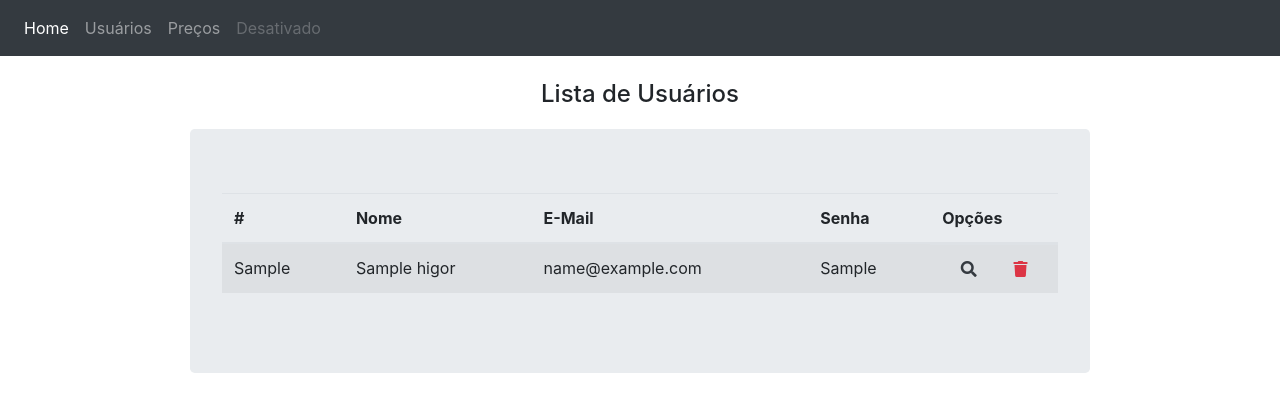
After one commit to AndersonLopes14/pdo_com_php, a PHP site: page /usuarios.php in a window 1280 px wide. The commit adds this page. Shown: the top 412 px of the page. Run offline with PHP 8.4, Linux system fonts and the light colour scheme; tables that the repository leaves empty or names only in its code hold one stand-in row (values such as "Sample post"); some libraries are stand-ins or nearby versions.

Commit message:
aula19/05/2025

```diff
--- a/conexao.php
+++ b/conexao.php
@@ -1,15 +1,18 @@
 <?php
 
-$serverName         ='localhost';
-$userName           ='root';
-$passWd             ='';
-$dbname             ='meu_primeiro_banco';
+    $serverName     = 'localhost';
+    $userName       = 'root';
+    $passWd         = '';
+    $dbname         = 'meu_primeiro_banco';
 
-try {
-    $conn = new pdd("mysql:host=$serveName;dbname=$dbname",$userName,$passWd)
-$conn->setAtribute(PDO::attr_errmode,PDO::errmode_exception);
-} catch(PDOxception $erro) {
-    echo 'Conexão falhou: ' .$erro->getMessage()
-}
+    try {
+        $conn = new PDO("mysql:host=$serverName;dbname=$dbname", $userName, $passWd);
+        $conn->setAttribute(PDO::ATTR_ERRMODE, PDO::ERRMODE_EXCEPTION);
+
+    } catch (PDOException $erro) {
+
+        echo 'Conexão falhou: ' . $erro->getMessage();
+    }
+
 
 ?>
--- /dev/null
+++ b/usuarios.php
@@ -0,0 +1,101 @@
+<!DOCTYPE html>
+<html lang="pt-br">
+<head>
+    <meta charset="UTF-8" />
+    <meta name="viewport" content="width=device-width, initial-scale=1.0" />
+    <title>PDO com PHP - Usuários</title>
+
+    <link rel="stylesheet" href="https://stackpath.bootstrapcdn.com/bootstrap/4.1.3/css/bootstrap.min.css" integrity="sha384-MCw98/SFnGE8fJT3GXwEOngsV7Zt27NXFoaoApmYm81iuXoPkFOJwJ8ERdknLPMO" crossorigin="anonymous">
+
+    <link rel="stylesheet" href="https://cdnjs.cloudflare.com/ajax/libs/font-awesome/5.9.0/css/all.min.css" integrity="sha512-q3eWabyZPc1XTCmF+8/LuE1ozpg5xxn7iO89yfSOd5/oKvyqLngoNGsx8jq92Y8eXJ/IRxQbEC+FGSYxtk2oiw==" crossorigin="anonymous" referrerpolicy="no-referrer" />
+
+    <script src="https://code.jquery.com/jquery-3.3.1.slim.min.js" integrity="sha384-q8i/X+965DzO0rT7abK41JStQIAqVgRVzpbzo5smXKp4YfRvH+8abtTE1Pi6jizo" crossorigin="anonymous"></script>
+    <script src="https://cdnjs.cloudflare.com/ajax/libs/popper.js/1.14.3/umd/popper.min.js" integrity="sha384-ZMP7rVo3mIykV+2+9J3UJ46jBk0WLaUAdn689aCwoqbBJiSnjAK/l8WvCWPIPm49" crossorigin="anonymous"></script>
+    <script src="https://stackpath.bootstrapcdn.com/bootstrap/4.1.3/js/bootstrap.min.js" integrity="sha384-ChfqqxuZUCnJSK3+MXmPNIyE6ZbWh2IMqE241rYiqJxyMiZ6OW/JmZQ5stwEULTy" crossorigin="anonymous"></script>
+
+    <style>
+        .jumbotron {
+            width: 900px;
+            margin: 20px auto;
+        }
+    </style>
+</head>
+
+<?php
+
+include_once('conexao.php');
+
+$executa = $conn->prepare('SELECT * FROM usuario_higor');
+
+$executa->execute();
+
+$resultados = $executa->fetchAll(PDO::FETCH_OBJ);
+
+?>
+
+<body>
+
+    <div id="interface">
+
+        <header class="cabecalho">
+
+            <nav class="navbar navbar-expand-lg navbar-dark bg-dark">
+                <button class="navbar-toggler" type="button" data-toggle="collapse" data-target="#navbarNavAltMarkup" aria-controls="navbarNavAltMarkup" aria-expanded="false" aria-label="Alterna navegação">
+                    <span class="navbar-toggler-icon"></span>
+                </button>
+                <div class="collapse navbar-collapse" id="navbarNavAltMarkup">
+                    <div class="navbar-nav">
+                        <a class="nav-item nav-link active" href="http://192.168.1.35/TRILHAS4/Anderson/pdo_com_php">Home <span class="sr-only">(Página atual)</span></a>
+                        <a class="nav-item nav-link" href="http://192.168.1.35/TRILHAS4/Anderson/pdo_com_php/usuarios.php">Usuários</a>
+                        <a class="nav-item nav-link" href="#">Preços</a>
+                        <a class="nav-item nav-link disabled" href="#">Desativado</a>
+                    </div>
+                </div>
+            </nav>
+
+        </header>
+
+        <main id="principal">
+
+            <h4 class="title-principal text-center mt-4">Lista de Usuários</h4>
+
+            <div class="jumbotron">
+                <table class="table table-striped table-hover">
+                    <thead>
+                        <tr>
+                            <th>#</th>
+                            <th>Nome</th>
+                            <th>E-Mail</th>
+                            <th>Senha</th>
+                            <th>Opções</th>
+                        </tr>
+                    </thead>
+
+                    <tbody>
+                        <?php
+
+                            foreach ($resultados as $resultado) {
+
+                                echo '<tr>';
+                                    echo "<td>$resultado->cod_usuario</td>";
+                                    echo "<td>$resultado->nome</td>";
+                                    echo "<td>$resultado->email</td>";
+                                    echo "<td>$resultado->senha</td>";
+                                    echo '<td class="d-flex flex-row justify-content-around">
+                                            <a href="#" class="text-dark"><i class="fas fa-search"></i></a>
+                                            <a href="http://192.168.1.35/TRILHAS4/Anderson/pdo_com_php/alterastatus.php?id=' . $resultado->cod_usuario . '" class="text-danger"><i class="fas fa-trash"></i></a>
+                                          </td>';
+                                echo '</tr>';
+                            }
+
+                        ?>
+                    </tbody>
+                </table>
+            </div>
+
+        </main>
+
+    </div>
+
+</body>
+</html>
```
Also changed, not shown: alterastatus.php (added, +15 -0 lines), index.php (+12 -1 lines).
